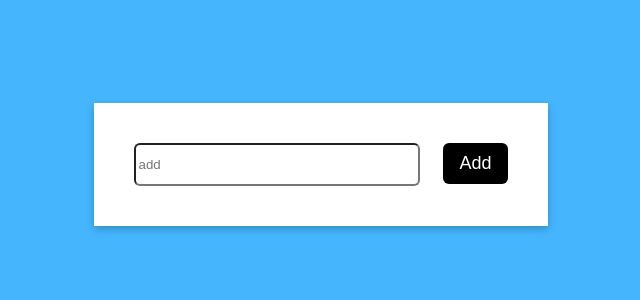
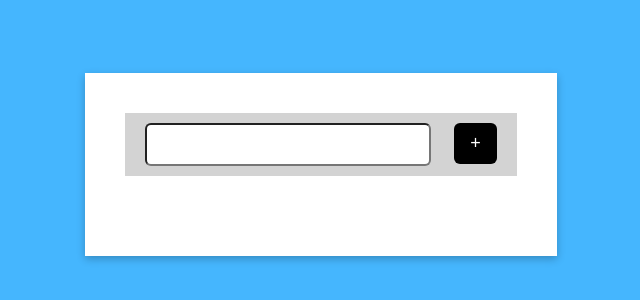
Before and after one commit to AhmedHassan588/TO-DO-APP, a React (Create React App) app: page / in a window 1280 px wide. Shown: the part 236-536 px from the top of the page, without its empty margins (319-959 px from the left). Built offline with nearby package versions, Linux system fonts and the light colour scheme.

Commit message:
updated-app-js

```diff
--- a/src/App.js
+++ b/src/App.js
@@ -3,17 +3,7 @@ import { useState } from "react";
 import Card from "./Component/Card/Card";
 import Button from "./Component/Button/Button";
 import Input from "./Component/Input/Input";
-
-function TodoItem({ todo, index, removeTodo }) {
-  return (
-    <div className="todo">
-      <span>{todo.value}</span>
-      <div className="butt">
-        <button onClick={() => removeTodo(index)}>X</button>
-      </div>
-    </div>
-  );
-}
+import ListItem from "./Component/ListItem/ListItem";
 
 function App() {
   const [todos, setTodos] = useState([]);
@@ -24,29 +14,30 @@ function App() {
     newTodos.splice(index, 1);
     setTodos(newTodos);
   };
+
+
   const addTodo = () => {
-    console.log(value, "value");
     if (!value) return;
     const newTodos = [...todos, { value }];
     setTodos(newTodos);
     setValue("");
   };
-  console.log(todos, "hi");
+
   return (
     <div className="background">
       <Card>
-        <div className="handle">
-          <input
+        <div className="input-wrapper">
+          <Input
             type="text"
             value={value}
             placeholder="add"
             onChange={(e) => setValue(e.target.value)}
-          ></input>
-          <button onClick={() => addTodo(value)}>Add</button>
+          ></Input>
+          <Button onclick={addTodo}>+</Button>
         </div>
-        <div className="add-class">
+        <div className="todos-wrapper">
           {todos.map((todo, index) => (
-            <TodoItem
+            <ListItem
               key={index}
               index={index}
               todo={todo}
```
